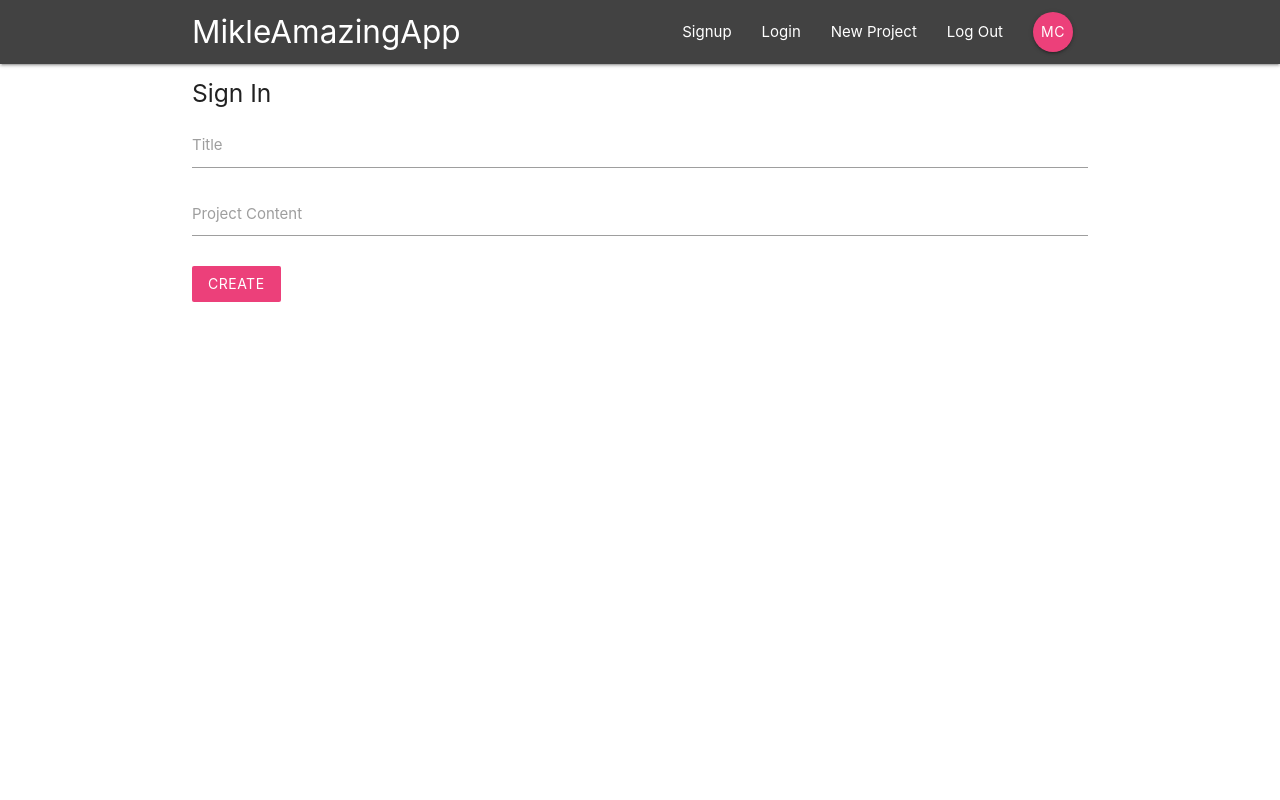
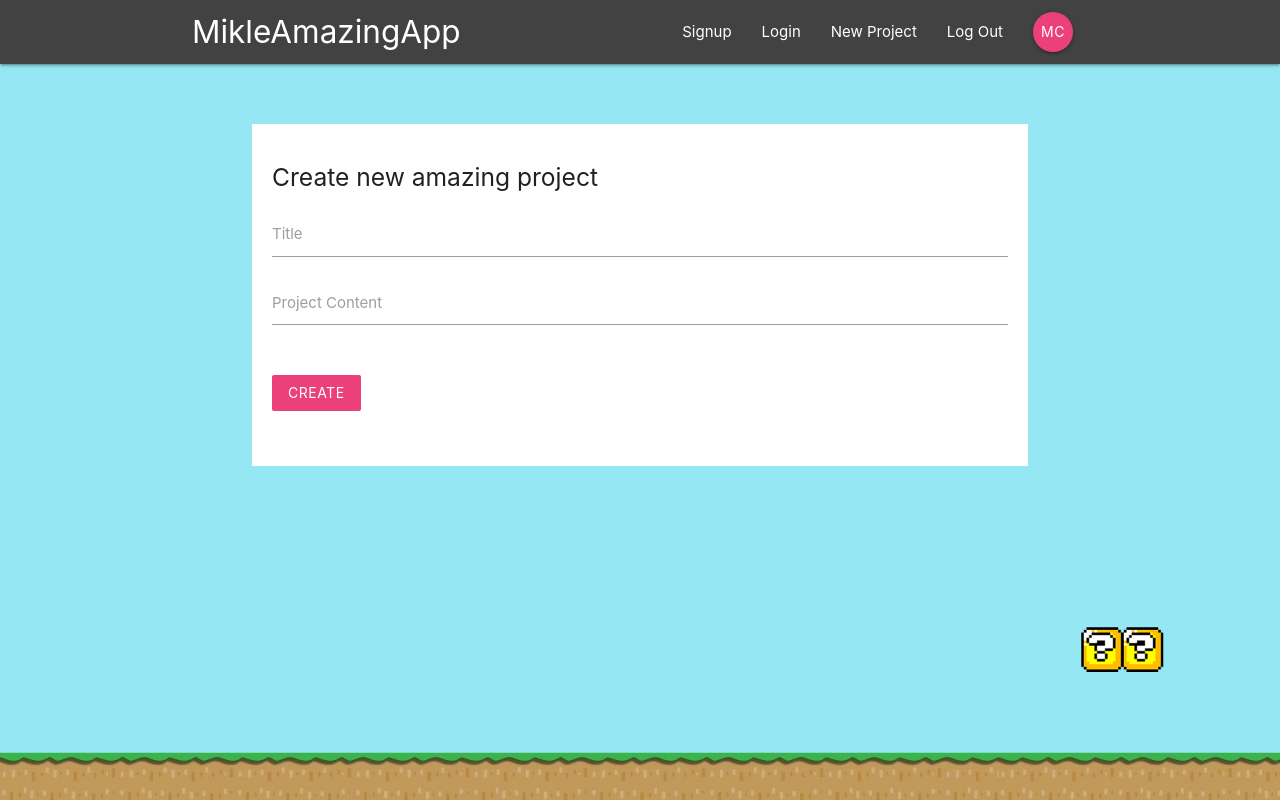
Before and after one commit to ChigorinDev/amazing_mikle_app, a React (Create React App) app: page /create-project in a window 1280 px wide. Built offline with nearby package versions, Linux system fonts and the light colour scheme.

Commit message:
add some styles and background. Static is done

```diff
--- a/src/components/layout/SignInLinks.jsx
+++ b/src/components/layout/SignInLinks.jsx
@@ -4,7 +4,7 @@ import { NavLink } from 'react-router-dom';
 const SignInLinks = () => {
   return (
     <ul className="right">
-      <li><NavLink to='/'>New Project</NavLink></li>
+      <li><NavLink to='/create-project'>New Project</NavLink></li>
       <li><NavLink to='/'>Log Out</NavLink></li>
       <li><NavLink to='/' className='btn btn-floating pink lighten-1'>MC</NavLink></li>
     </ul>
--- a/src/components/layout/SignOutLinks.jsx
+++ b/src/components/layout/SignOutLinks.jsx
@@ -4,8 +4,8 @@ import { NavLink } from 'react-router-dom';
 const SignOutLinks = () => {
   return (
     <ul className="right">
-      <li><NavLink to='/'>Signup</NavLink></li>
-      <li><NavLink to='/'>Login</NavLink></li>
+      <li><NavLink to='/signin'>Signup</NavLink></li>
+      <li><NavLink to='/signup'>Login</NavLink></li>
     </ul>
   );
 }
--- a/src/components/projects/CreateProject.jsx
+++ b/src/components/projects/CreateProject.jsx
@@ -20,7 +20,7 @@ class CreateProject extends Component {
     return (
       <div className='container'>
         <form onSubmit={this.handleSubmit} className='white'>
-          <h5 className='grer-text text-darken-3'>Sign In</h5>
+          <h5 className='grer-text text-darken-3'>Create new amazing project</h5>
           <div className='input-field'>
             <label htmlFor="title">Title</label>
             <input type="text" id="title" onChange={this.handleChange} />
--- a/src/index.css
+++ b/src/index.css
@@ -1,3 +1,7 @@
+html {
+  min-height: 100%;
+}
+
 body {
   margin: 0;
   padding: 0;
@@ -6,9 +10,29 @@ body {
     sans-serif;
   -webkit-font-smoothing: antialiased;
   -moz-osx-font-smoothing: grayscale;
+  background: url(/img/mario-bg.png) no-repeat center;
+  background-size: 100%;
+  background-color: #95e8f3;
 }
 
 code {
   font-family: source-code-pro, Menlo, Monaco, Consolas, "Courier New",
     monospace;
 }
+
+form {
+  padding: 20px;
+  margin: 60px;
+}
+
+form button, form h5 {
+  margin: 20px 0;
+}
+
+input[type='text']:not(.browser-default):focus:not([readonly]),
+input[type='email']:not(.browser-default):focus:not([readonly]),
+input[type='password']:not(.browser-default):focus:not([readonly]),
+textarea.materialize-textarea:focus:not([readonly]) {
+  border-color: #ec407a;
+  box-shadow: none;
+}
```
Also changed, not shown: public/img/mario-bg.png (added).
